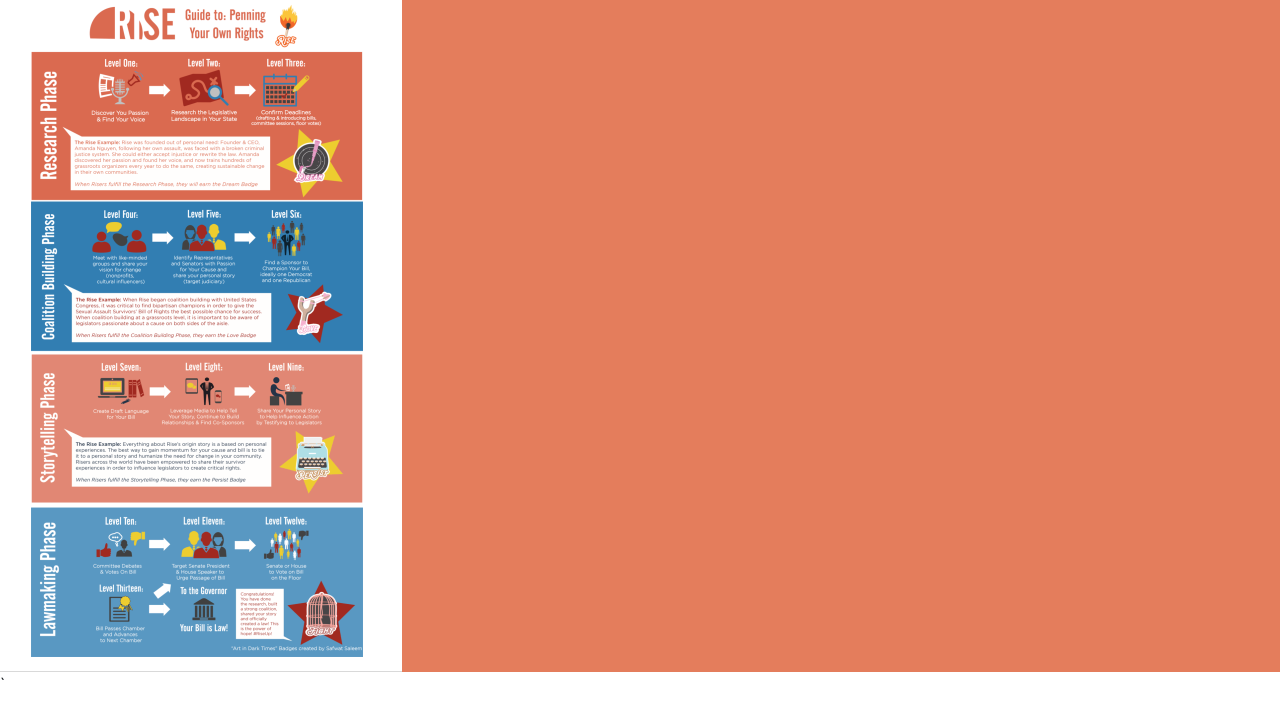
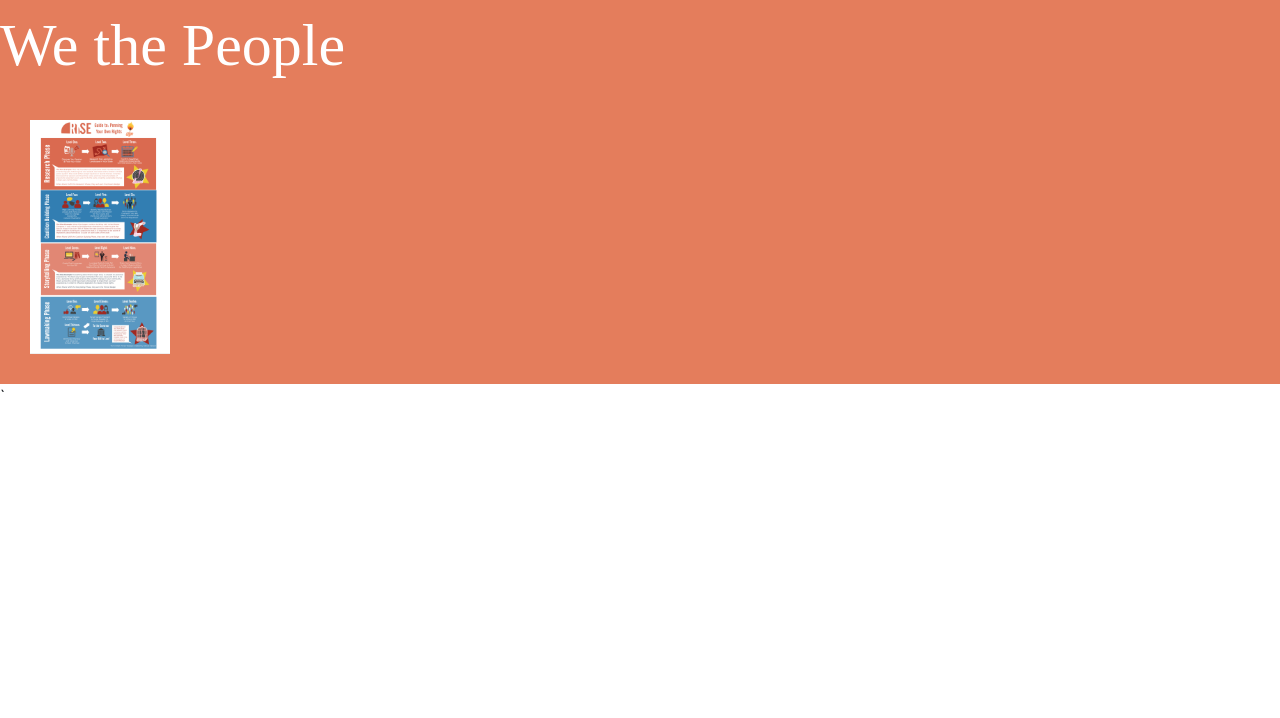
Before and after one commit to delaware19/team-13, a React (Create React App) app in the folder wethepeople/: page / in a window 1280 px wide. Shown: the top 718 px of the page. Built offline with nearby package versions, Linux system fonts and the light colour scheme.

Commit message:
updates hp

```diff
--- a/wethepeople/src/pages/HomePage/HomePage.js
+++ b/wethepeople/src/pages/HomePage/HomePage.js
@@ -13,8 +13,15 @@
 background-color: #E47D5C;
 `;
 
+const TextWrapper = styled.div`
+font-family: Poppins;
+color: white;
+font-size: 60px;
+`;
+
 const Mapicon = styled.img`
-width: 50p%;
+width: 200px;
+padding: 30px;
 `;
 
 
@@ -23,8 +30,10 @@
         return (
 
             <Back>
-                <Mapicon src={roadmap}></Mapicon>
-
+            <TextWrapper>
+                We the People
+            </TextWrapper>
+            <Mapicon src={roadmap}></Mapicon>
             </Back>
 
         );
```
